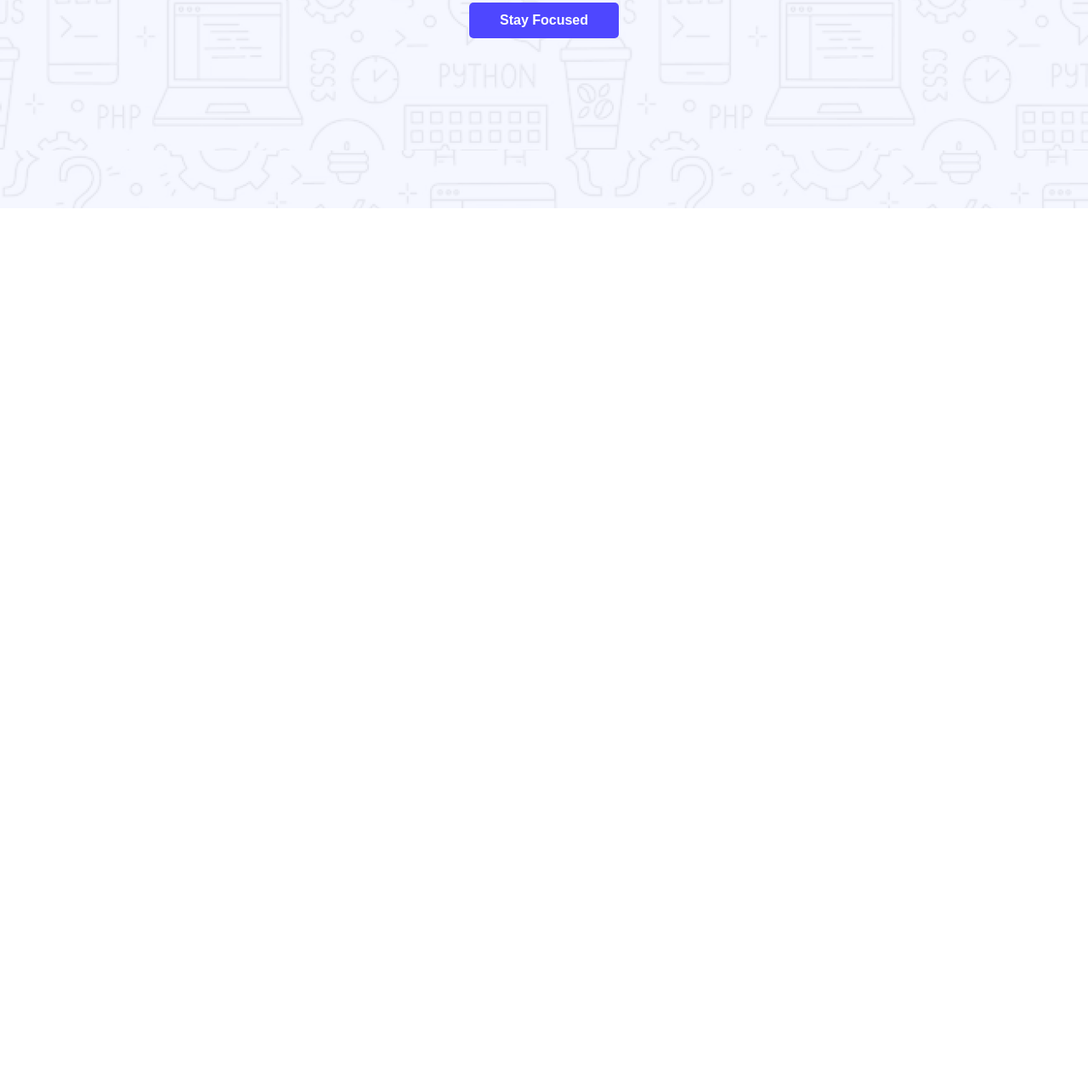
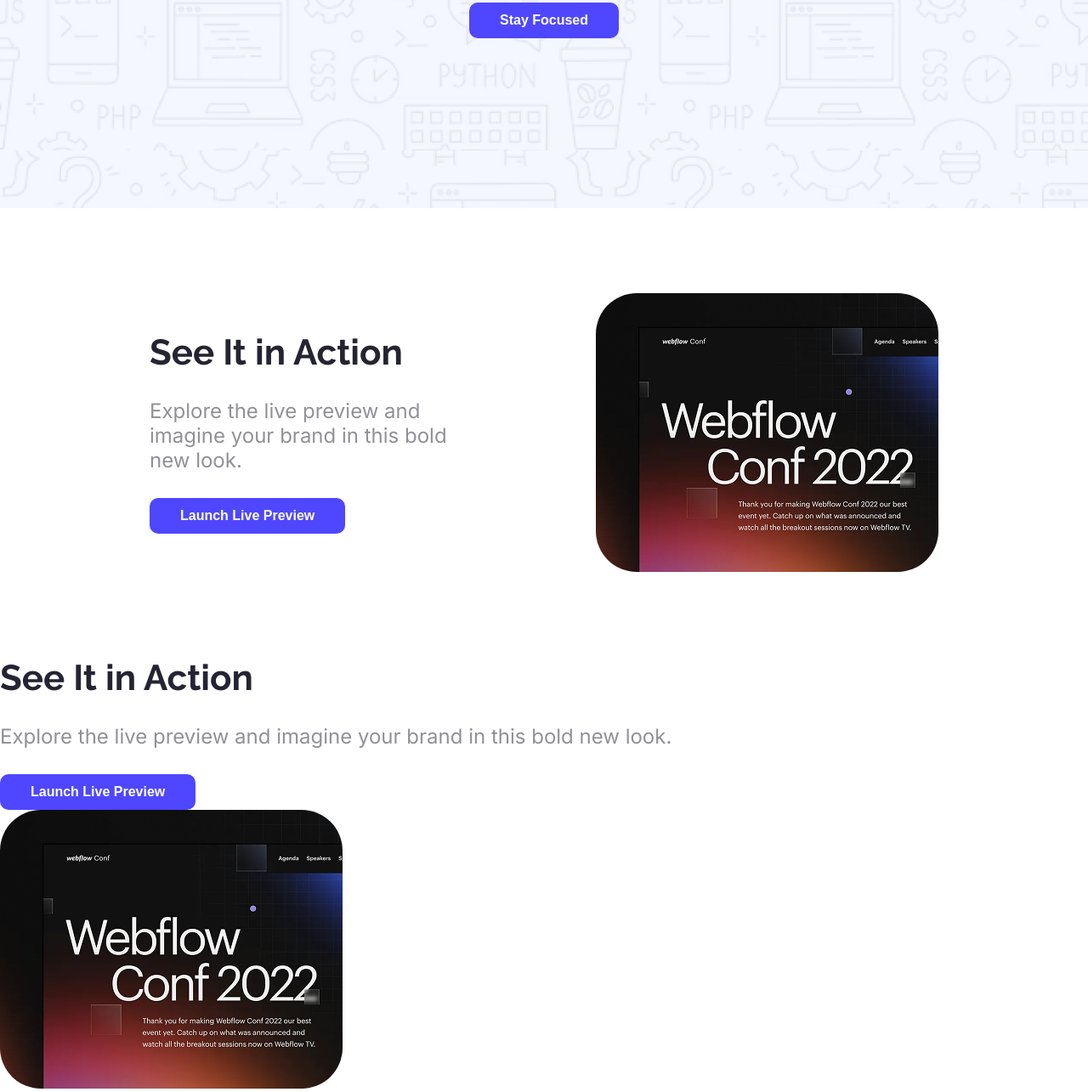
Before and after one commit to MahmudulhasanImran/Assinment-1, a plain HTML site: page index.html in a window 1280 px wide. Shown: the part 475-1760 px from the top of the page at 85% size. Before the commit the page ends 800 px from the top, so only its background shows below. Drawn offline with Linux system fonts and the light colour scheme.

Commit message:
<main>section:1(Action)

```diff
--- a/index.html
+++ b/index.html
@@ -36,12 +36,33 @@
       </div>
     </section>
   </header>
+
   <main>
+   <section class=" Action-Part">
+          <div class="Action-allcontain">
+            <div class="Action">
+              <h3 class="raleway-font">See It in Action</h3>
+              <p class="inter-logo">Explore the live preview and imagine your brand in this bold new look.</p>
+              <button class="action btn">Launch Live Preview</button>
+            </div>
+            <img src="Assets/wc-mini.png" alt="">
+          </div>
 
-  </main>
-  <footer>
 
-  </footer>
+    </section>
+
+    </main>
+    <section class=" Action-Part">
+      <div class="Action">
+        <h3 class="raleway-font">See It in Action</h3>
+        <p class="inter-logo">Explore the live preview and imagine your brand in this bold new look.</p>
+        <button class="action btn">Launch Live Preview</button>
+      </div>
+      <img src="Assets/wc-mini.png" alt="">
+    </section>
+    <footer>
+
+    </footer>
 </body>
 
 </html>
--- a/style.css/st1.css
+++ b/style.css/st1.css
@@ -6,7 +6,7 @@
   font-family: "Inter", sans-serif;
   font-optical-sizing: auto;
   font-style:normal;
-  color:#4E47FF;
+
 }
 .raleway-font{
   font-family: "Raleway", sans-serif;
@@ -16,7 +16,7 @@
 /* share style */
 .btn{
   padding: 12px 36px;
-  border-radius: 5px;
+  border-radius:10px;
   background-color: #4E47FF;
   border: none;
   cursor: pointer;
@@ -44,6 +44,7 @@
 li h3{
   font-size:34px ;
   font-weight:bold ;
+  color:#4E47FF;
 }
 
 .btn:hover{
@@ -67,3 +68,37 @@
 .hero-conten button{
   margin-top: 37px;
 }
+
+/* main part desing */
+.Action-Part{
+  margin-top: 100px;
+}
+.Action-allcontain{
+  display: flex;
+  align-items: center;
+  padding: 0px 176px;
+  justify-content: space-between;
+  border-radius: 48px;
+  gap:170px;
+
+}
+.Action p{
+  margin-top:30px ;
+
+}
+.Action h3{
+  font-size: 42px;
+  font-weight: bold;
+  color:#252432;
+}
+.Action p{
+font-size: 24px;
+color: #252432;
+opacity: 50%;
+}
+.action {
+margin-top: 30px;
+}
+ img{
+  border-radius: 48px;
+}
```
